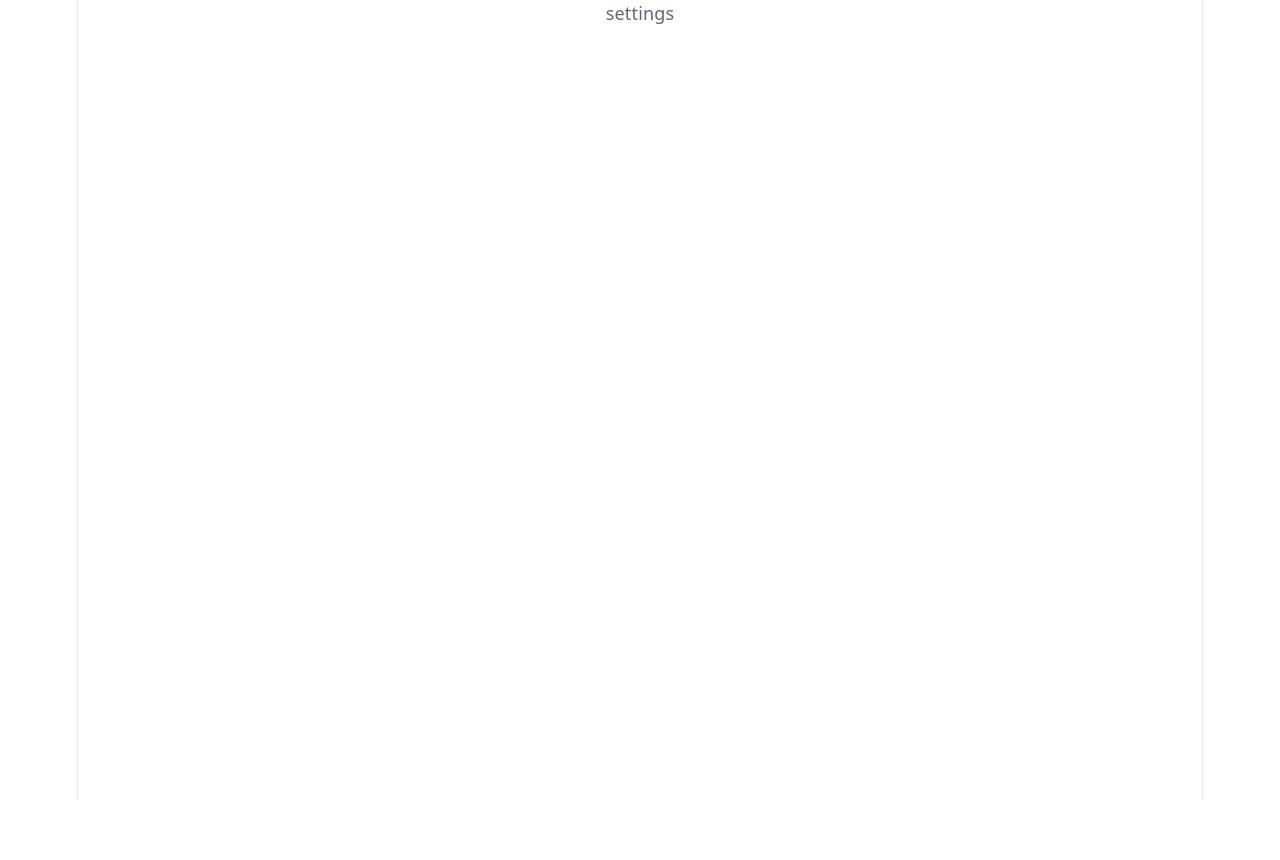
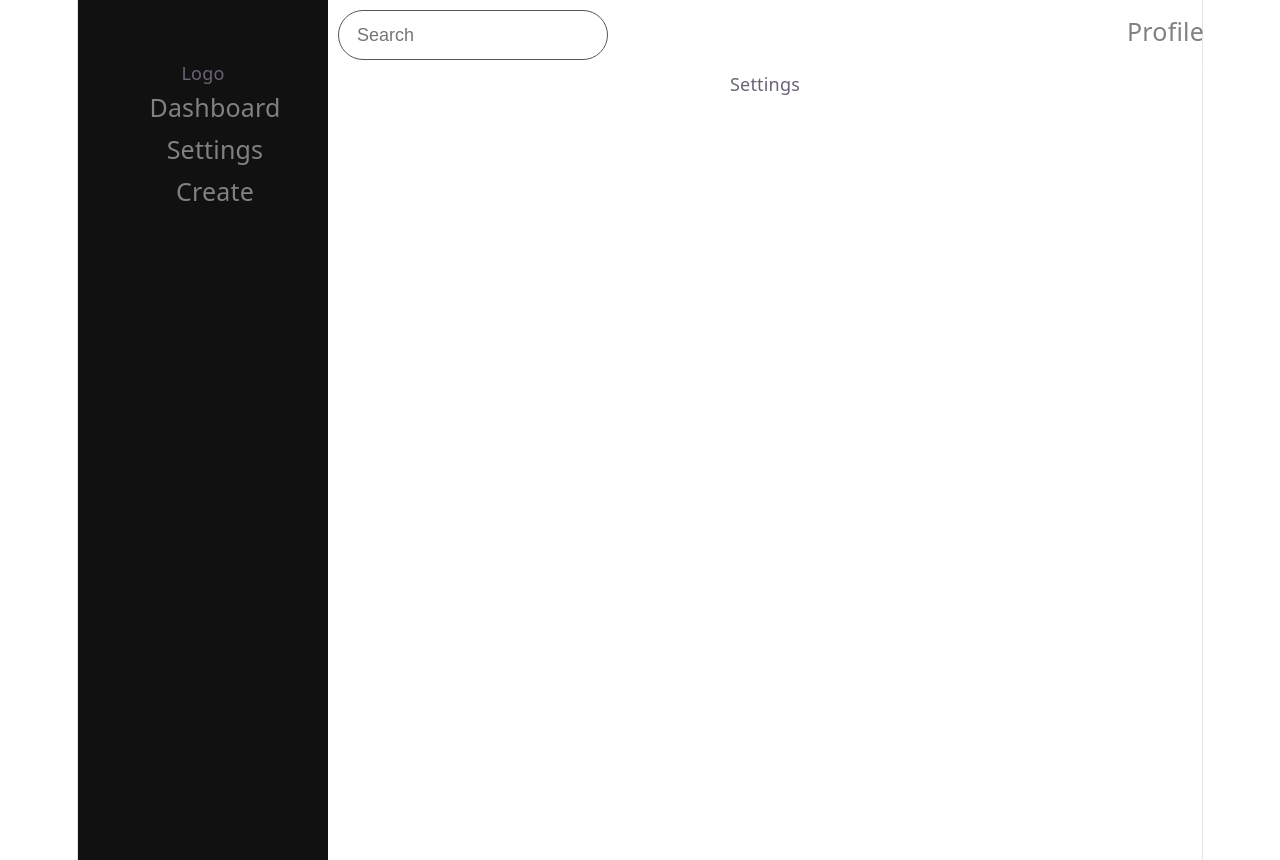
Before and after one commit to Simran0212/CSTP2107-VernacularGenerator, a React (Vite) app: page /settings in a window 1280 px wide. Before the commit the page ends 800 px from the top, so only its background shows below. Built offline with nearby package versions, Linux system fonts and the light colour scheme.

Commit message:
ADD: Same format as dashboard to settings

```diff
--- a/src/App.css
+++ b/src/App.css
@@ -217,7 +217,7 @@
   flex: none;
 }
 
-.dashboard-header {
+.page-header {
   padding-right: 10px;
   border:0;
   border-bottom: 1px solid white;
--- a/src/dashboard.jsx
+++ b/src/dashboard.jsx
@@ -9,7 +9,7 @@ const dashboard = () => {
         <Menu />
       </div>
       <div className="page-content">
-        <div className="dashboard-header">
+        <div className="page-header">
           <div className="search-container">
             <SearchBar />
           </div>
--- a/src/settings.jsx
+++ b/src/settings.jsx
@@ -1,8 +1,27 @@
 import React from 'react'
+import Menu from './menu'
+import SearchBar from './searchbar'
 
 const settings = () => {
   return (
-    <div>settings</div>
+    <div className="page-container">
+      <div className="menu-container">
+        <Menu />
+      </div>
+      <div className="page-content">
+        <div className="page-header">
+          <div className="search-container">
+            <SearchBar />
+          </div>
+          <div className="profile-container">
+            <a className="profileLink" href="/profile">Profile</a>
+          </div>
+        </div>
+        <div>
+          <p>Settings</p>
+        </div>
+      </div>
+    </div>
   )
 }
 
```
